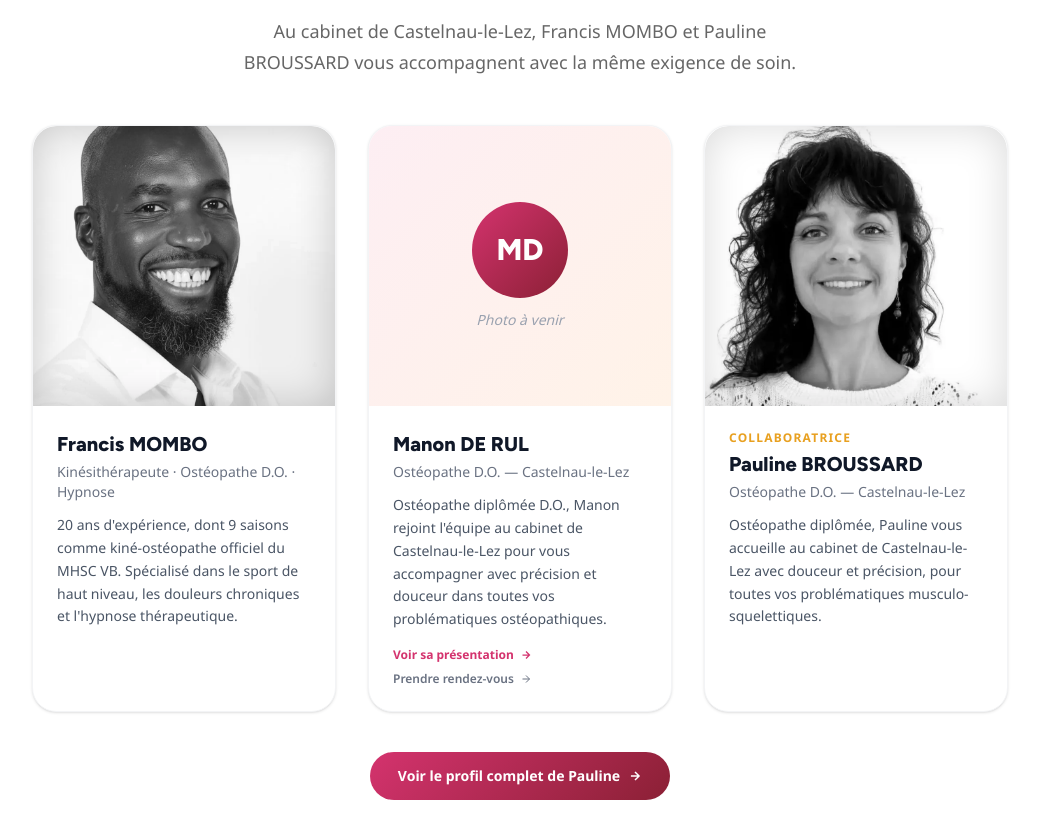
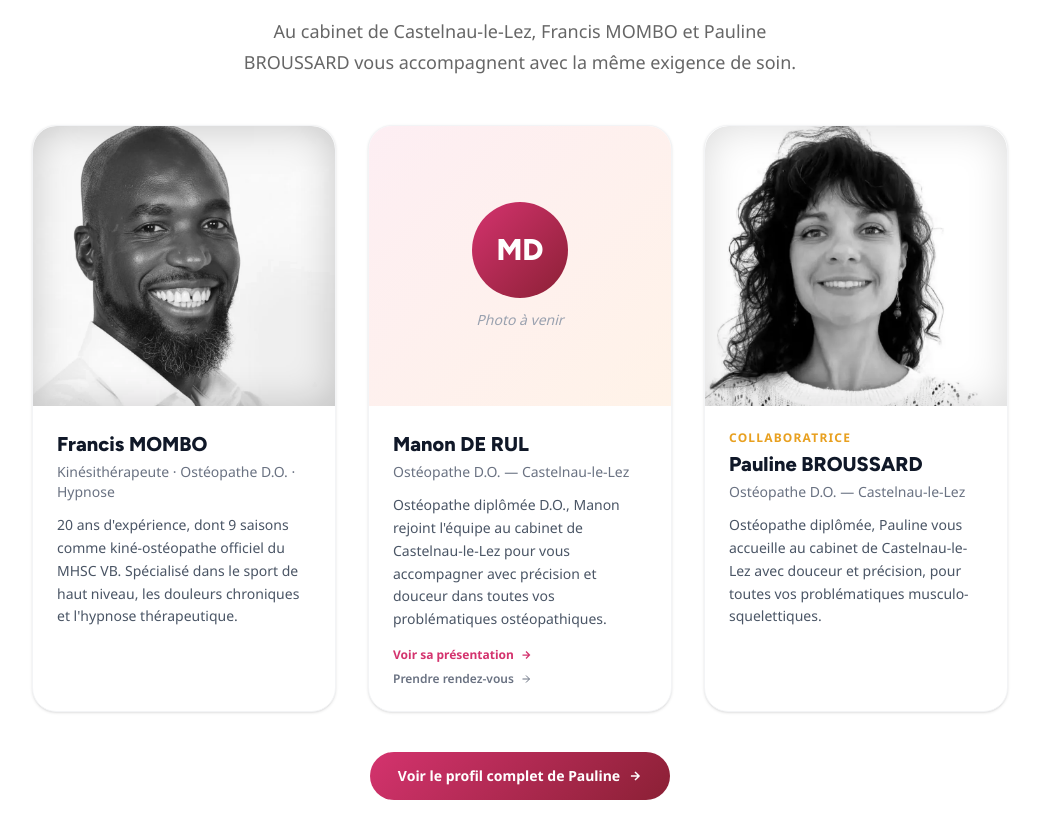
Before and after one commit to mombokine-cloud/francis-mombo, a Next.js app: page / in a window 1280 px wide. Shown: the part 9861-10699 px from the top of the page, without its empty margins (120-1159 px from the left). Built offline with nearby package versions, Linux system fonts and the light colour scheme.

Commit message:
fix: cadrage Francis MOMBO — sommet du crâne (50% 5%)
Co-Authored-By: Claude Sonnet 4.6 <noreply@anthropic.com>

```diff
--- a/app/components/Team.tsx
+++ b/app/components/Team.tsx
@@ -22,7 +22,7 @@ export default function Team() {
               <img
                 src="/Francis Mombo Ostéopathe kinésithérapeute hypnose Castelnau le Lez Saint Mathieu de Treviers.webp"
                 alt="Francis MOMBO ostéopathe kinésithérapeute Castelnau-le-Lez"
-                style={{ width: "100%", height: "100%", objectFit: "cover", objectPosition: "50% 25%" }}
+                style={{ width: "100%", height: "100%", objectFit: "cover", objectPosition: "50% 5%" }}
               />
               <div className="absolute inset-0 rounded-t-3xl" style={{ boxShadow: "inset 0 0 40px rgba(0,0,0,0.2)" }} />
             </div>
```
